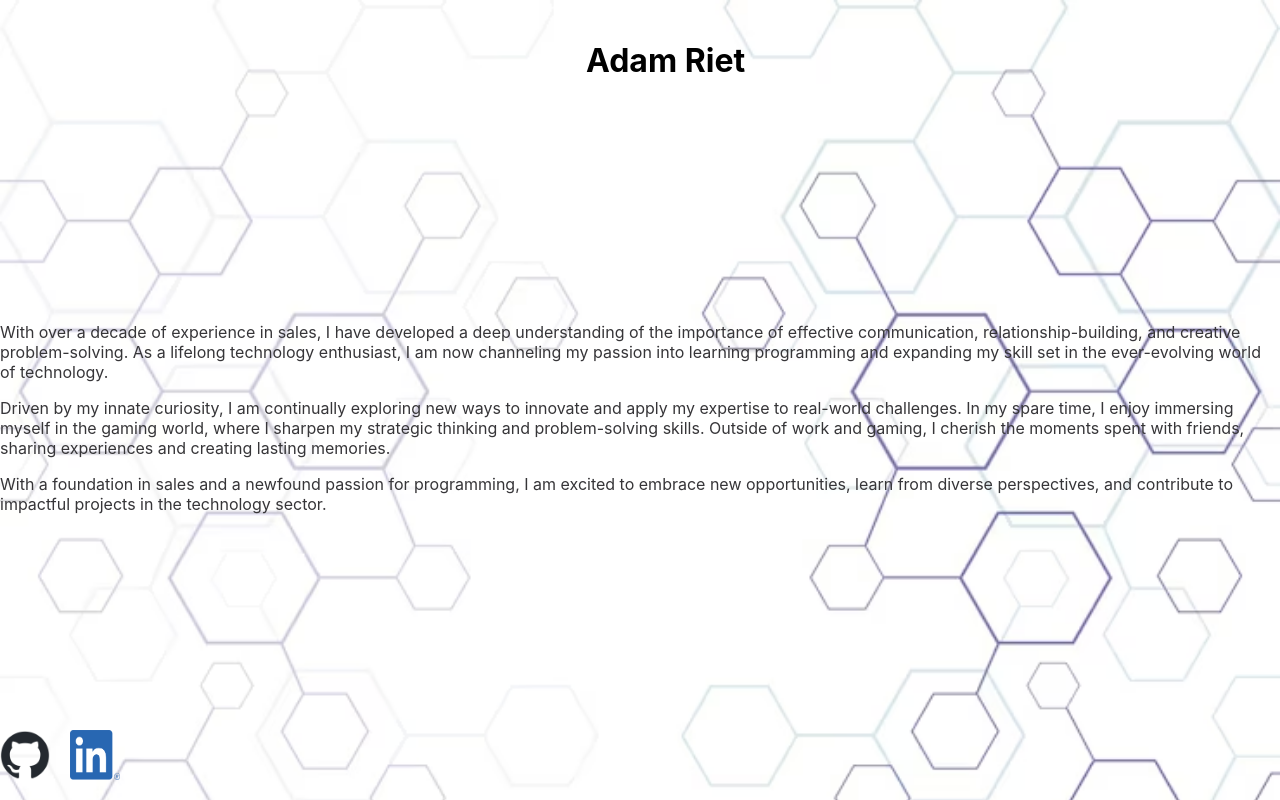
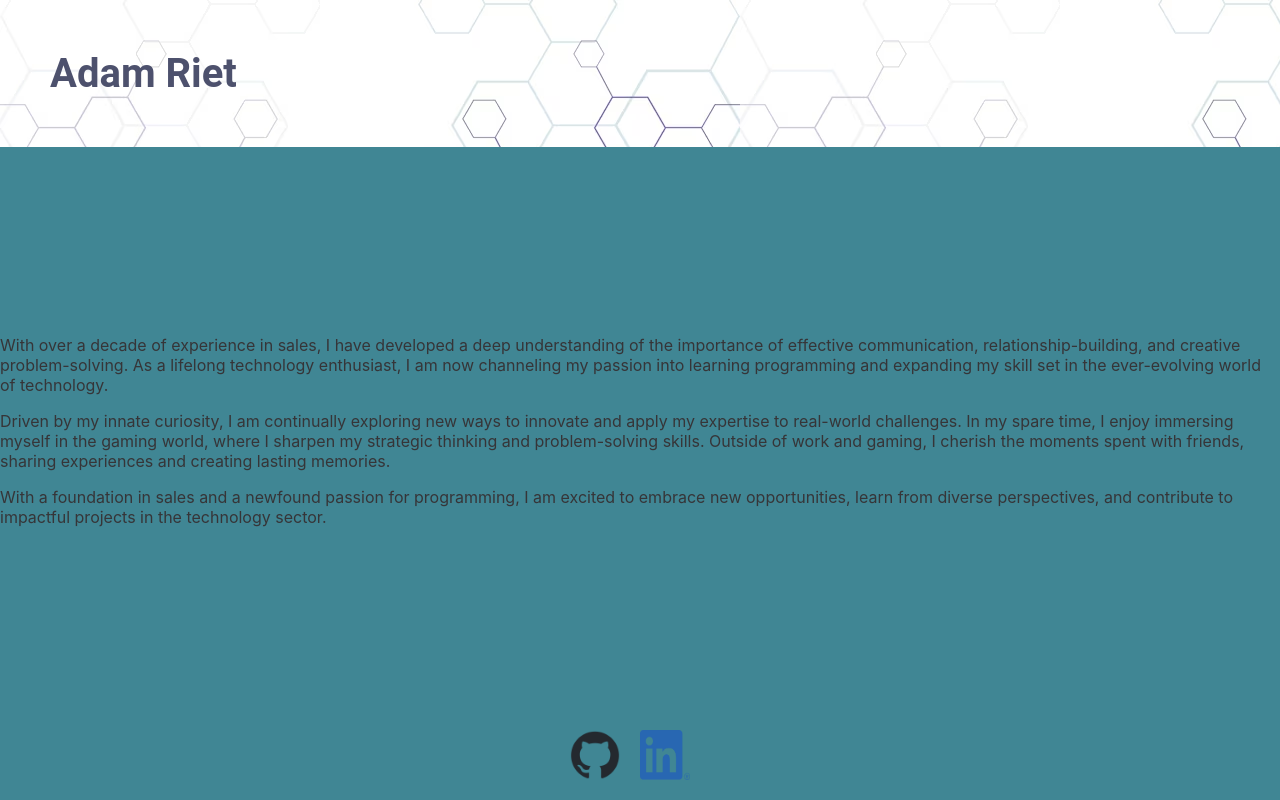
Before and after one commit to Adam-Riet/PortfolioV2, a React (Create React App) app in the folder adam-r-portfolio/: page / in a window 1280 px wide. Built offline with nearby package versions, Linux system fonts and the light colour scheme.

Commit message:
adjusted footer to center of page. changed main backgound and header

```diff
--- a/adam-r-portfolio/src/App.js
+++ b/adam-r-portfolio/src/App.js
@@ -12,7 +12,9 @@ function App() {
     <div className="App">
       <Header />
       <About />
-      <Footer />
+      <div className="FooterWrapper">
+        <Footer />
+      </div>
 
     </div>
 
--- a/adam-r-portfolio/src/components/Footer.js
+++ b/adam-r-portfolio/src/components/Footer.js
@@ -5,7 +5,7 @@ import '../styles/styles.css';
 
 function Footer() {
   return (
-    <nav className="navbar">
+    <nav className="logos">
       <ul>
         <li className="logo">
           <a href="https://github.com/Adam-Riet" target="_blank" rel="noopener noreferrer">
--- a/adam-r-portfolio/src/styles/styles.css
+++ b/adam-r-portfolio/src/styles/styles.css
@@ -6,20 +6,32 @@ Image by Harryarts on Freepik */
     --secondary-color: #8d8c8a;
     --tertiary-color: #f6f6f6;
     --quaternary-color: #408694;
-    --quinary-color: #52d6f4;
+    --quinary-color: #4D516D;
 }
 
 body {
-    background-image: url('./abstract.avif');
-    background-size: cover;
+    background-color: var(--quaternary-color);
 
+}
+
+p {
+    color: var(--primary-color);
+}
+
+h1 {
+    color: var(--quinary-color);
+    font-family: 'Roboto', sans-serif;
+    font-size: 2.5rem;
+    font-weight: 700;
+    margin: 0;
+    padding: 0;
 }
 
 .App {
     display: flex;
     flex-direction: column;
     justify-content: space-between;
-    height: 100vh;  /* 100% of the viewport height */
+    height: 100vh;
     margin: 0;
     padding: 0;
   }
@@ -29,28 +41,28 @@ p {
 }
 
 .header-container {
-    display: flex;
-    justify-content: space-between;
-    align-items: center;
-    margin: 0 auto;
-    padding: 20px;
-    max-width: 80%;
-    box-sizing: border-box;
-    position: relative;
-    right: -2%;
+    background-image: url('./abstract.avif');
+    padding: 50px;
 }
 
-.navbar {
+/* Footer Settings */
+.logos {
     display: flex;
     justify-content: space-between;
   }
 
-.navbar ul {
+.logos ul {
     list-style-type: none;
     display: flex;
     padding: 0;
 }
 
-  .navbar .logo {
+  .logos .logo {
     margin-right: 20px;
-  }
+}
+
+.FooterWrapper {
+    display: flex;
+    justify-content: center;
+    align-items: center;
+}
```
